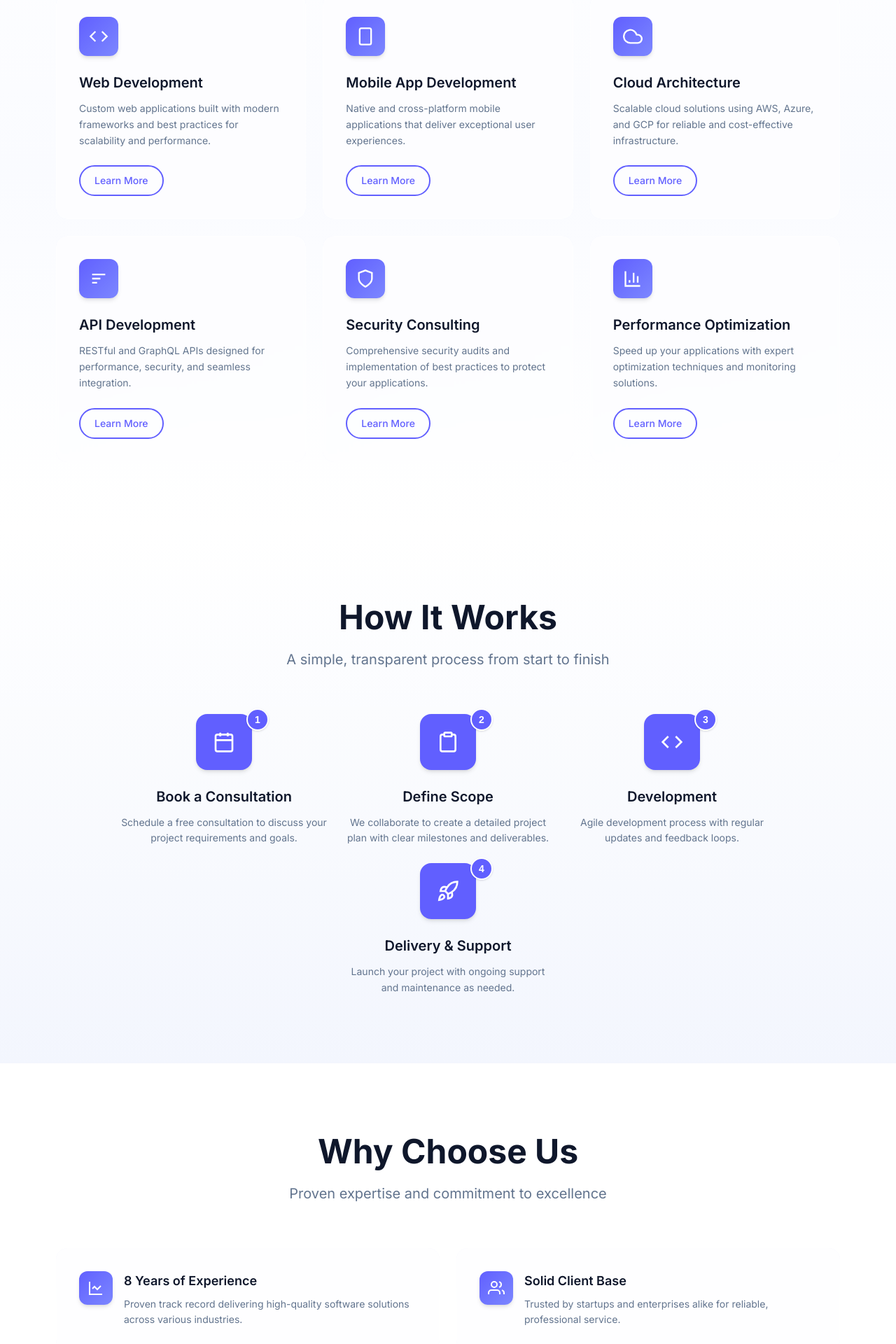
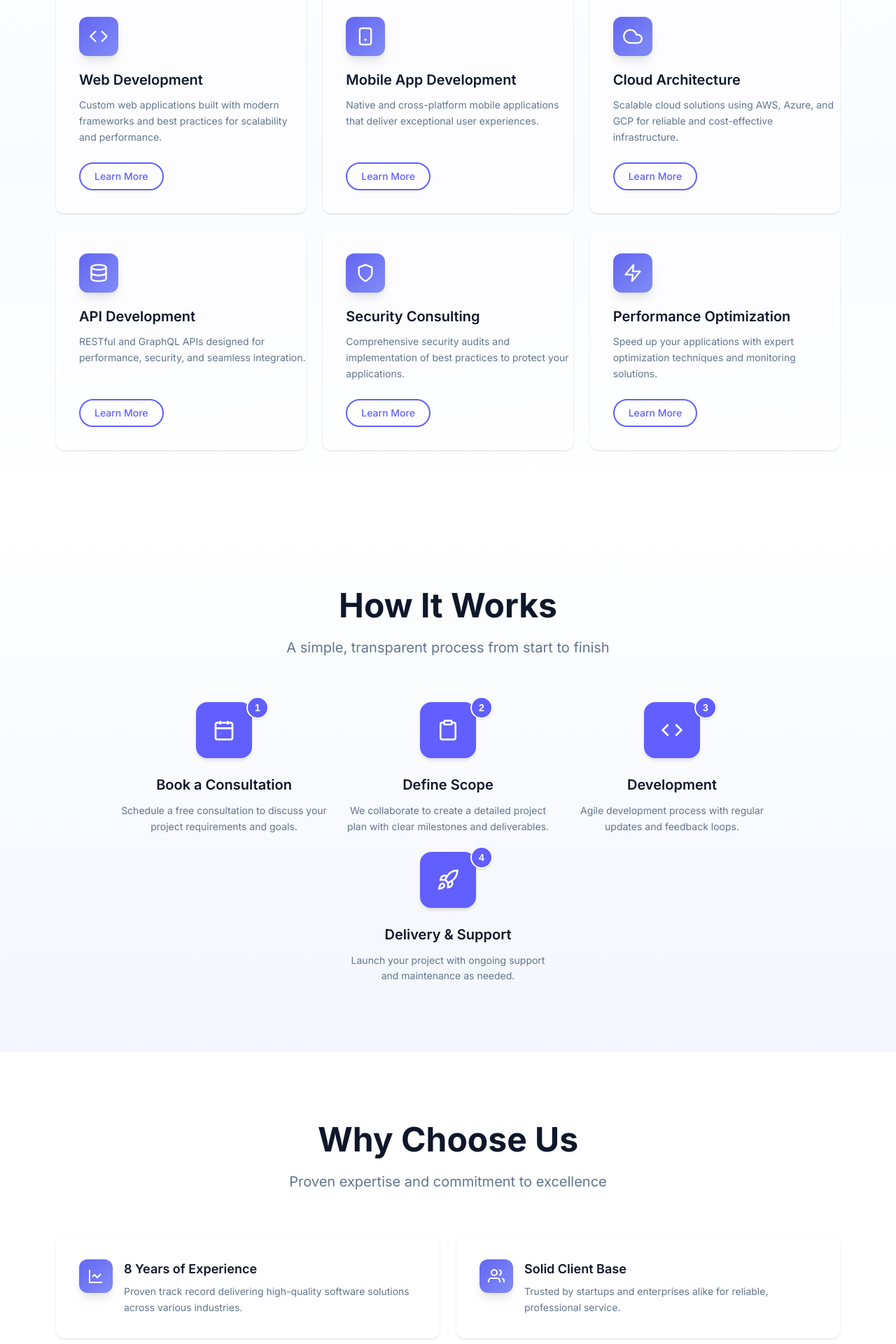
Before and after one commit to chanceweston97/Company-Profile, a Next.js app: page / in a window 1280 px wide. Shown: the part 1229-3149 px from the top of the page at 70% size. Built offline with nearby package versions, Linux system fonts and the light colour scheme.

Commit message:
fixed icons

```diff
--- a/components/home/AboutUs.tsx
+++ b/components/home/AboutUs.tsx
@@ -30,12 +30,11 @@ export function AboutUs() {
         <div className="relative w-full max-w-[608px] flex-shrink-0">
           <div className="overflow-hidden rounded-3xl shadow-xl">
             <Image
-              src="https://placehold.co/608x608/f1f5f9/64748b?text=Team"
-              alt="About us"
+              src="/images/team.png"
+              alt="Our team"
               width={608}
               height={608}
               className="h-auto w-full object-cover"
-              unoptimized
             />
           </div>
           <div className="absolute bottom-0 right-0 flex h-32 w-32 flex-col items-center justify-center rounded-2xl bg-gradient-to-br from-indigo-500 to-indigo-400 text-white shadow-xl">
--- a/components/home/Services.tsx
+++ b/components/home/Services.tsx
@@ -33,19 +33,33 @@ const services = [
   },
 ];
 
-function CodeIcon({ className }: { className?: string }) {
+/* Web Development: code angle brackets < > */
+function CodeAngleIcon({ className }: { className?: string }) {
   return (
-    <svg className={className} width="28" height="28" viewBox="0 0 24 24" fill="none" stroke="currentColor" strokeWidth="2">
+    <svg className={className} width="28" height="28" viewBox="0 0 24 24" fill="none" stroke="currentColor" strokeWidth="2" strokeLinecap="round" strokeLinejoin="round">
       <path d="M16 18l6-6-6-6M8 6l-6 6 6 6" />
     </svg>
   );
 }
 
-function MobileIcon({ className }: { className?: string }) {
+/* Mobile App Development: smartphone outline with dot (like screenshot) */
+function MobilePhoneIcon({ className }: { className?: string }) {
   return (
-    <svg className={className} width="28" height="28" viewBox="0 0 24 24" fill="none" stroke="currentColor" strokeWidth="2">
-      <rect x="5" y="2" width="14" height="20" rx="2" />
-      <path d="M12 18h.01" />
+    <svg className={className} width="28" height="28" viewBox="0 0 24 24" fill="none" stroke="currentColor" strokeWidth="2" strokeLinecap="round" strokeLinejoin="round">
+      <rect x="5" y="2" width="14" height="20" rx="2.5" />
+      <circle cx="12" cy="16" r="1.5" fill="currentColor" stroke="none" />
+    </svg>
+  );
+}
+
+/* API Development: database */
+function DatabaseIcon({ className }: { className?: string }) {
+  return (
+    <svg className={className} width="28" height="28" viewBox="0 0 24 24" fill="none" stroke="currentColor" strokeWidth="2" strokeLinecap="round" strokeLinejoin="round">
+      <ellipse cx="12" cy="5" rx="9" ry="3" />
+      <path d="M21 12c0 1.66-4 3-9 3s-9-1.34-9-3" />
+      <path d="M3 5v14c0 1.66 4 3 9 3s9-1.34 9-3V5" />
+      <path d="M21 12c0 1.66-4 3-9 3s-9-1.34-9-3" />
     </svg>
   );
 }
@@ -58,14 +72,6 @@ function CloudIcon({ className }: { className?: string }) {
   );
 }
 
-function ApiIcon({ className }: { className?: string }) {
-  return (
-    <svg className={className} width="28" height="28" viewBox="0 0 24 24" fill="none" stroke="currentColor" strokeWidth="2">
-      <path d="M4 7h16M4 12h10M4 17h6" />
-    </svg>
-  );
-}
-
 function ShieldIcon({ className }: { className?: string }) {
   return (
     <svg className={className} width="28" height="28" viewBox="0 0 24 24" fill="none" stroke="currentColor" strokeWidth="2">
@@ -74,15 +80,84 @@ function ShieldIcon({ className }: { className?: string }) {
   );
 }
 
-function ChartIcon({ className }: { className?: string }) {
+/* Performance Optimization: electricity / lightning */
+function LightningIcon({ className }: { className?: string }) {
   return (
-    <svg className={className} width="28" height="28" viewBox="0 0 24 24" fill="none" stroke="currentColor" strokeWidth="2">
-      <path d="M3 3v18h18M18 17V9M13 17V5M8 17v-3" />
+    <svg className={className} width="28" height="28" viewBox="0 0 24 24" fill="none" stroke="currentColor" strokeWidth="2" strokeLinecap="round" strokeLinejoin="round">
+      <path d="M13 2L3 14h9l-1 8 10-12h-9l1-8z" />
     </svg>
   );
 }
 
-const icons = [CodeIcon, MobileIcon, CloudIcon, ApiIcon, ShieldIcon, ChartIcon];
+const icons = [CodeAngleIcon, MobilePhoneIcon, CloudIcon, DatabaseIcon, ShieldIcon, LightningIcon];
+
+function ServiceCard({
+  title,
+  description,
+  href,
+  icon: Icon,
+}: {
+  title: string;
+  description: string;
+  href: string;
+  icon: React.ComponentType<{ className?: string }>;
+}) {
+  return (
+    <div className="relative w-full">
+      {/* Gradient background layer (150deg, 0.05 opacity) */}
+      <div
+        className="absolute inset-0 rounded-2xl"
+        style={{
+          background: "linear-gradient(150deg, rgba(99, 102, 241, 0.05) 0%, rgba(129, 140, 248, 0.05) 100%)",
+        }}
+      />
+      {/* Card */}
+      <div
+        className="relative flex min-h-[314px] w-full flex-col rounded-xl bg-white/80 outline outline-1 -outline-offset-1 outline-white/40 backdrop-blur-[2px]"
+        style={{
+          boxShadow: "0px 1px 2px rgba(0, 0, 0, 0.06), 0px 1px 3px rgba(0, 0, 0, 0.10)",
+        }}
+      >
+        {/* Icon: 56x56, left 33px top 33px */}
+        <div
+          className="absolute left-[33px] top-[33px] flex h-14 w-14 items-center justify-center overflow-hidden rounded-xl text-white"
+          style={{
+            background: "linear-gradient(135deg, #6366F1 0%, #818CF8 100%)",
+            boxShadow: "0px 4px 6px -4px rgba(0, 0, 0, 0.10), 0px 10px 15px -3px rgba(0, 0, 0, 0.10)",
+          }}
+        >
+          <Icon className="h-7 w-7" />
+        </div>
+        {/* Title: left 33px top 109px, 20px font-semibold */}
+        <div className="absolute left-[33px] top-[109px] max-w-[345px]">
+          <h3
+            className="text-xl font-semibold text-slate-900"
+            style={{ fontFamily: "var(--font-inter), Inter, sans-serif", lineHeight: "28px" }}
+          >
+            {title}
+          </h3>
+        </div>
+        {/* Description: left 33px top 148px, 14px */}
+        <div className="absolute left-[33px] top-[148px] max-w-[345px]">
+          <p
+            className="text-sm text-slate-500"
+            style={{ fontFamily: "var(--font-inter), Inter, sans-serif", lineHeight: "22.75px" }}
+          >
+            {description}
+          </p>
+        </div>
+        {/* Learn More: left 33px top 241px, outline only */}
+        <Link
+          href={href}
+          className="absolute left-[33px] top-[241px] inline-flex items-center justify-center rounded-full px-[22px] py-2.5 outline outline-2 -outline-offset-2 outline-indigo-500 transition-colors hover:bg-indigo-50"
+          style={{ fontFamily: "var(--font-inter), Inter, sans-serif" }}
+        >
+          <span className="text-sm font-medium leading-5 text-indigo-500">Learn More</span>
+        </Link>
+      </div>
+    </div>
+  );
+}
 
 export function Services() {
   return (
@@ -100,31 +175,15 @@ export function Services() {
 
         <div className="grid gap-6 sm:grid-cols-2 lg:grid-cols-3">
           {services.map((service, i) => {
-            const Icon = icons[i] ?? CodeIcon;
+            const Icon = icons[i] ?? CodeAngleIcon;
             return (
-              <div
+              <ServiceCard
                 key={service.title}
-                className="group relative overflow-hidden rounded-2xl bg-gradient-to-br from-indigo-500/5 to-indigo-400/5"
-              >
-                <div className="relative rounded-xl border border-white/40 bg-white/80 p-8 shadow-sm backdrop-blur-[2px]">
-                  <div className="mb-6 flex h-14 w-14 items-center justify-center rounded-xl bg-gradient-to-br from-indigo-500 to-indigo-400 text-white shadow-md">
-                    <Icon className="h-7 w-7" />
-                  </div>
-                  <h3 className="text-xl font-semibold text-slate-900" style={{ fontFamily: "var(--font-inter), Inter, sans-serif" }}>
-                    {service.title}
-                  </h3>
-                  <p className="mt-3 text-sm leading-[22.75px] text-slate-500" style={{ fontFamily: "var(--font-inter), Inter, sans-serif" }}>
-                    {service.description}
-                  </p>
-                  <Link
-                    href={service.href}
-                    className="mt-6 inline-flex rounded-full border-2 border-indigo-500 px-5 py-2.5 text-sm font-medium text-indigo-500 transition-colors hover:bg-indigo-50"
-                    style={{ fontFamily: "var(--font-inter), Inter, sans-serif" }}
-                  >
-                    Learn More
-                  </Link>
-                </div>
-              </div>
+                title={service.title}
+                description={service.description}
+                href={service.href}
+                icon={Icon}
+              />
             );
           })}
         </div>
--- a/components/home/WhyChooseUs.tsx
+++ b/components/home/WhyChooseUs.tsx
@@ -72,16 +72,34 @@ export function WhyChooseUs() {
           {reasons.map((reason, i) => {
             const Icon = icons[i] ?? ChartIcon;
             return (
-              <div key={reason.title} className="relative overflow-hidden rounded-2xl bg-gradient-to-b from-indigo-500/5 to-indigo-400/5">
-                <div className="relative flex gap-4 rounded-xl border border-white/40 bg-white/80 p-8 shadow-sm backdrop-blur-[2px]">
-                  <div className="flex h-12 w-12 flex-shrink-0 items-center justify-center rounded-xl bg-gradient-to-br from-indigo-500 to-indigo-400 text-white shadow-md">
+              <div
+                key={reason.title}
+                className="flex rounded-xl bg-white/80 outline outline-1 -outline-offset-1 outline-white/40 backdrop-blur-[2px]"
+                style={{
+                  boxShadow: "0px 1px 2px rgba(0, 0, 0, 0.06), 0px 1px 3px rgba(0, 0, 0, 0.10)",
+                }}
+              >
+                <div className="flex w-full items-start p-[33px]">
+                  <div
+                    className="flex h-12 w-12 flex-shrink-0 items-center justify-center overflow-hidden rounded-xl text-white"
+                    style={{
+                      background: "linear-gradient(135deg, #6366F1 0%, #818CF8 100%)",
+                      boxShadow: "0px 4px 6px -4px rgba(0, 0, 0, 0.10), 0px 10px 15px -3px rgba(0, 0, 0, 0.10)",
+                    }}
+                  >
                     <Icon className="h-6 w-6" />
                   </div>
-                  <div>
-                    <h3 className="text-lg font-semibold text-slate-900" style={{ fontFamily: "var(--font-inter), Inter, sans-serif" }}>
+                  <div className="ml-4 flex min-w-0 flex-1 flex-col gap-[6.88px] md:min-w-[370px]">
+                    <h3
+                      className="text-lg font-semibold text-slate-900"
+                      style={{ fontFamily: "var(--font-inter), Inter, sans-serif", lineHeight: "28px" }}
+                    >
                       {reason.title}
                     </h3>
-                    <p className="mt-2 text-sm leading-[22.75px] text-slate-500" style={{ fontFamily: "var(--font-inter), Inter, sans-serif" }}>
+                    <p
+                      className="text-sm text-slate-500"
+                      style={{ fontFamily: "var(--font-inter), Inter, sans-serif", lineHeight: "22.75px" }}
+                    >
                       {reason.description}
                     </p>
                   </div>
```
Also changed, not shown: components/home/Testimonials.tsx (+59 -23 lines), public/images/team.png (added), 1 other file (tests, documents, lock files or other folders).
